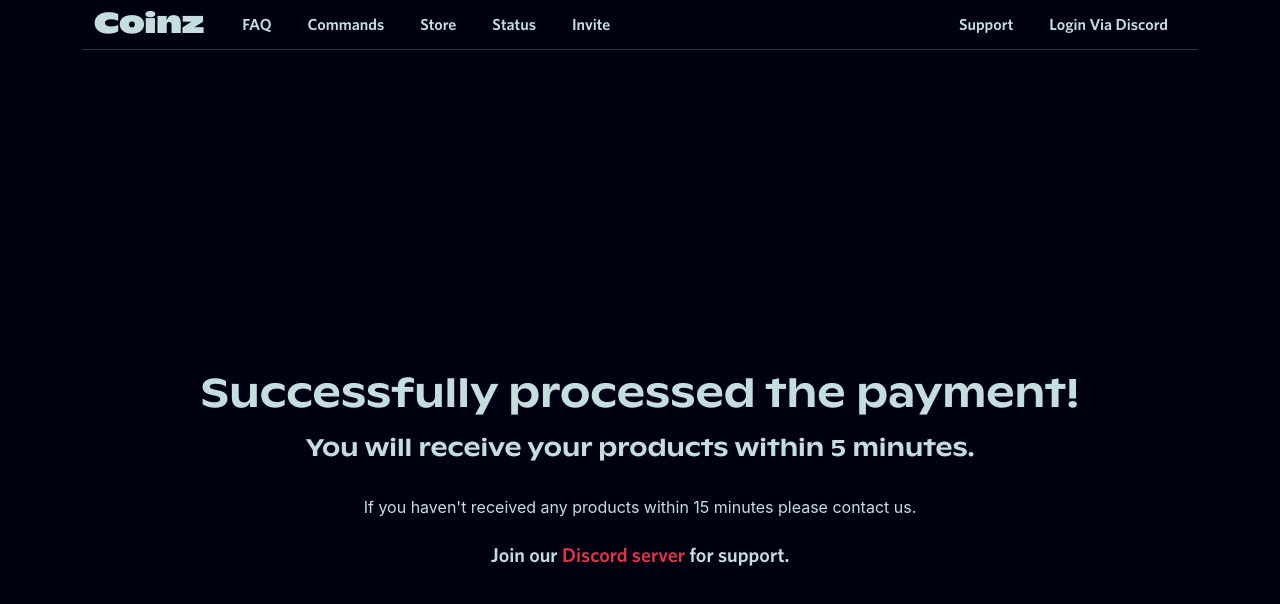
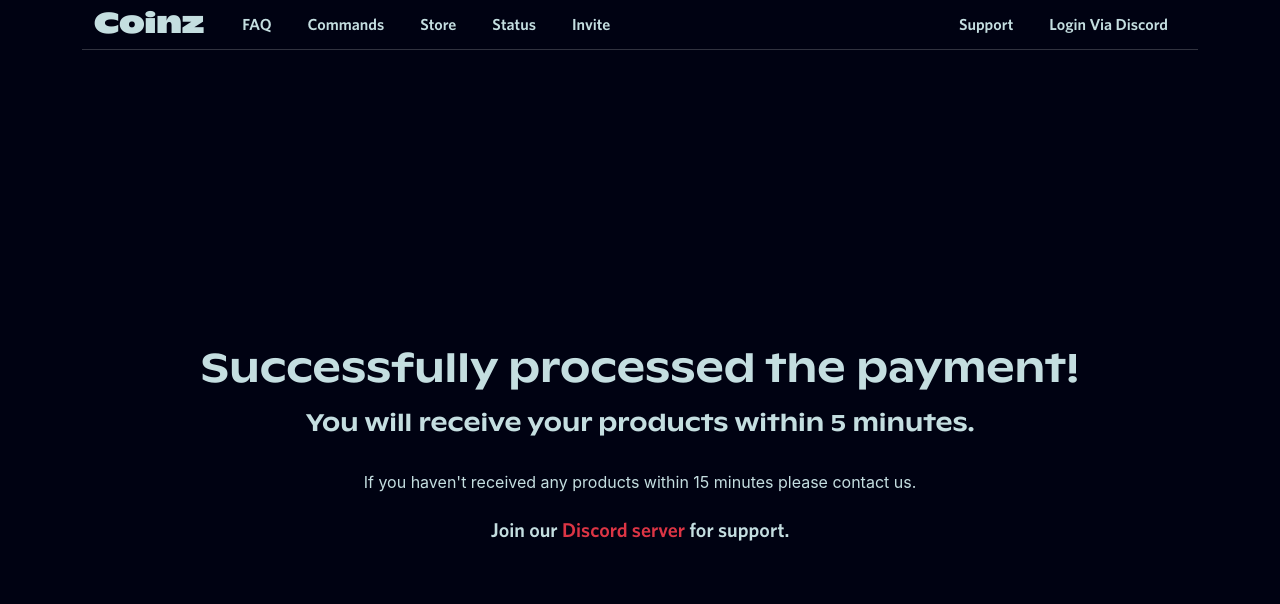
Before and after one commit to SiebeBaree/coinz-app, a Next.js app: page /store/success in a window 1280 px wide. Shown: the top 604 px of the page. Built offline with nearby package versions, Linux system fonts and the light colour scheme.

Commit message:
Fixed page-content

```diff
--- a/styles/globals.css
+++ b/styles/globals.css
@@ -98,7 +98,7 @@ h6 {
 }
 
 .page-content {
-  min-height: calc(100vh - 50px);
+  min-height: calc(100vh - 100px);
 }
 
 @keyframes background-pan {
```
